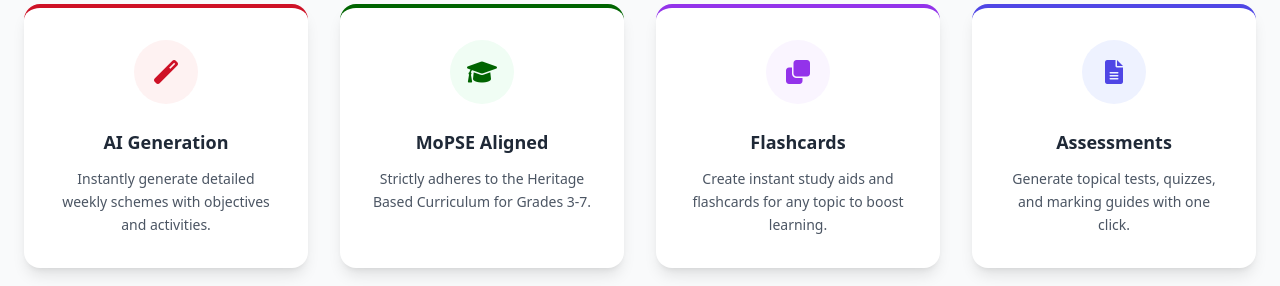
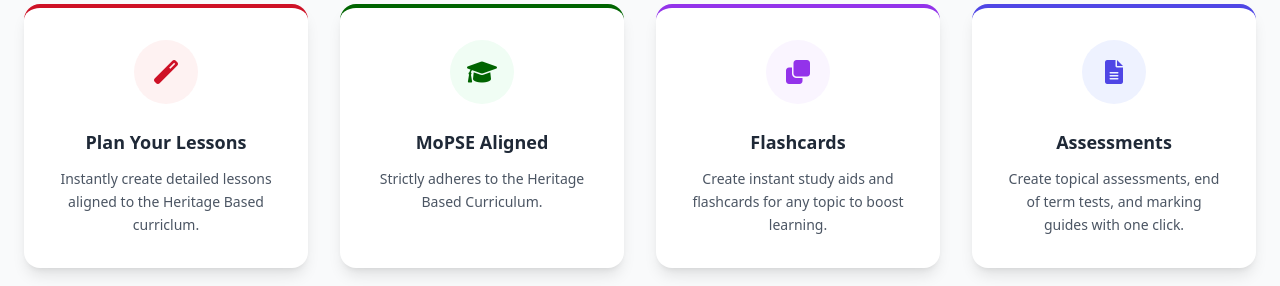
Before and after one commit to xaanie/curriculum, a React (Vite) app: page / in a window 1280 px wide. Shown: the part 900-1186 px from the top of the page. Built offline with nearby package versions, Linux system fonts and the light colour scheme.

Commit message:
Update LandingPage.tsx

```diff
--- a/src/components/LandingPage.tsx
+++ b/src/components/LandingPage.tsx
@@ -57,9 +57,9 @@ const LandingPage: React.FC<LandingPageProps> = ({ onGetStarted }) => {
             <div className="w-16 h-16 bg-red-50 rounded-full flex items-center justify-center mx-auto mb-6 group-hover:bg-red-100 transition-colors">
               <i className="fas fa-magic text-2xl text-zim-red"></i>
             </div>
-            <h3 className="text-lg font-bold mb-3 text-center">AI Generation</h3>
+            <h3 className="text-lg font-bold mb-3 text-center">Plan Your Lessons</h3>
             <p className="text-sm text-gray-600 text-center leading-relaxed">
-              Instantly generate detailed weekly schemes with objectives and activities.
+              Instantly create detailed lessons aligned to the Heritage Based curriclum.
             </p>
           </div>
 
@@ -70,7 +70,7 @@ const LandingPage: React.FC<LandingPageProps> = ({ onGetStarted }) => {
             </div>
             <h3 className="text-lg font-bold mb-3 text-center">MoPSE Aligned</h3>
             <p className="text-sm text-gray-600 text-center leading-relaxed">
-              Strictly adheres to the Heritage Based Curriculum for Grades 3-7.
+              Strictly adheres to the Heritage Based Curriculum.
             </p>
           </div>
 
@@ -92,7 +92,7 @@ const LandingPage: React.FC<LandingPageProps> = ({ onGetStarted }) => {
             </div>
             <h3 className="text-lg font-bold mb-3 text-center">Assessments</h3>
             <p className="text-sm text-gray-600 text-center leading-relaxed">
-              Generate topical tests, quizzes, and marking guides with one click.
+              Create topical assessments, end of term tests, and marking guides with one click.
             </p>
           </div>
         </div>
```
